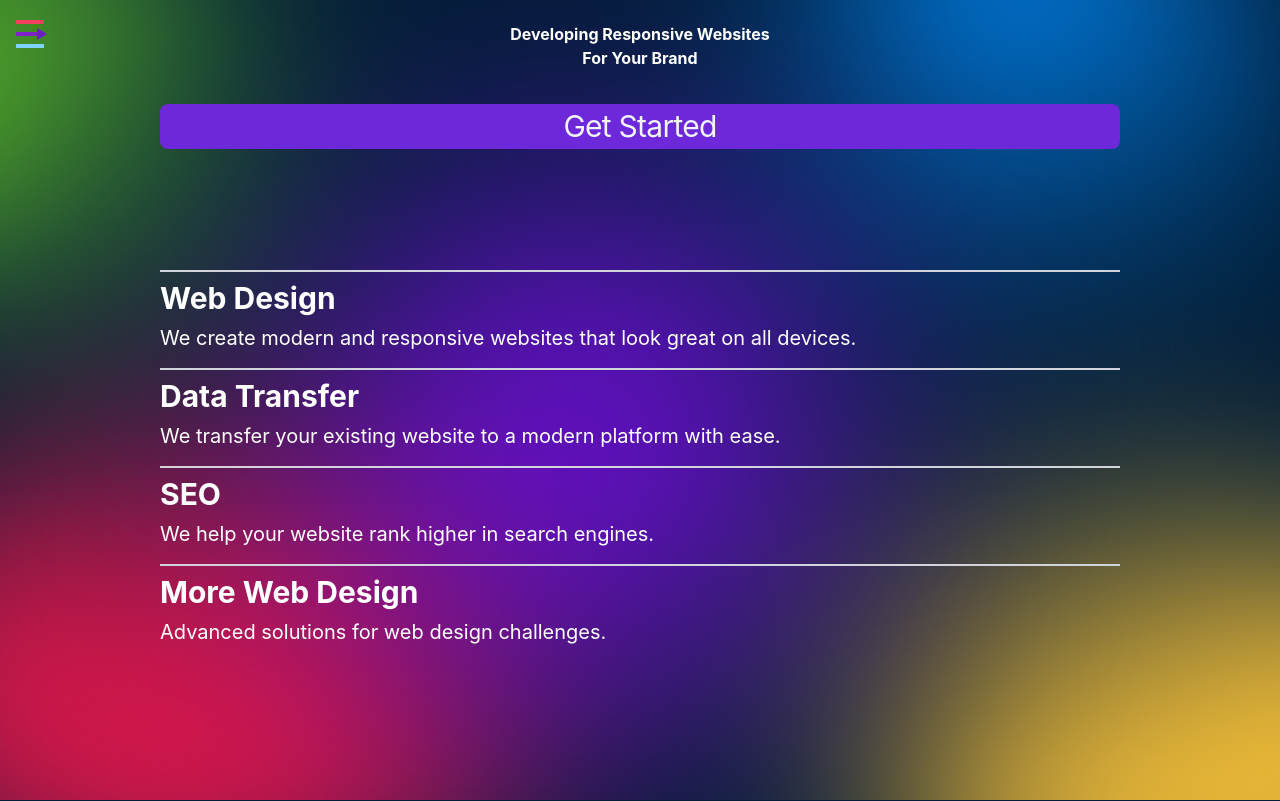
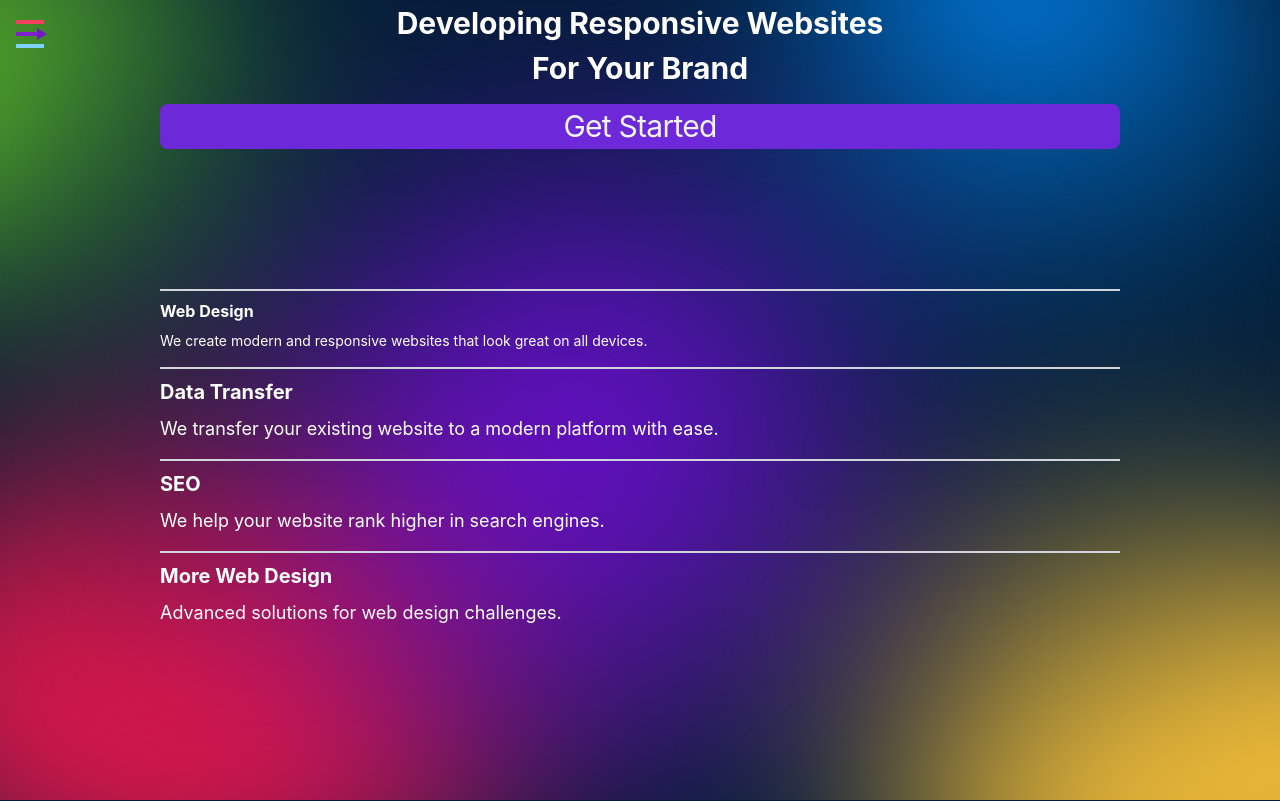
Before and after one commit to infinitepixel-dev/InfinitePixel-Main, a React (Vite) app: page / in a window 1280 px wide. Built offline with nearby package versions, Linux system fonts and the light colour scheme; grey boxes are pictures that could not be loaded.

Commit message:
Refactor responsive behavior and layout in heroPage.jsx and deviceConfig.jsx

```diff
--- a/src/components/pages/heroPage.jsx
+++ b/src/components/pages/heroPage.jsx
@@ -1,3 +1,4 @@
+/* eslint-disable no-unused-vars */
 // Hero - Page 1
 import { useState, useEffect, useRef } from "react";
 import "./heroPage.css";
@@ -59,9 +60,44 @@ function HeroPage() {
     return () => clearInterval(intervalId);
   }, []);
 
+  //NOTE - Device Layouts
+  //INFO Hero Container
+  const mobileHeroContainer = "";
+  const tabletHeroContainer = "";
+  const tabletXLHeroContainer = "";
+  const laptopHeroContainer = "";
+  const desktopHeroContainer = "";
+  const desktopXLHeroContainer = "";
+  //INFO Hero Title
+  const mobileHeroTitle =
+    "mobile:text-lg mobile:mt-0 mobile:mb-2 mobile:text-center mobile:self-center mobile:font-bold mobile:leading-normal mobile:tracking-normal";
+  const tabletHeroTitle =
+    "tablet:text-2xl tablet:mt-0 tablet:mb-2 tablet:text-center tablet:self-center tablet:font-bold tablet:leading-normal tablet:tracking-normal";
+  const tabletXLHeroTitle =
+    "tabletXL:text-3xl tabletXL:mt-0 tabletXL:mb-2 tabletXL:text-center tabletXL:self-center tabletXL:font-bold tabletXL:leading-normal tabletXL:tracking-normal";
+  const laptopHeroTitle = "";
+  const desktopHeroTitle = "";
+  const desktopXLHeroTitle = "";
+  //INFO Hero Get Started Button
+  const mobileGetStartedButton = "";
+  const tabletGetStartedButton = "";
+  const tabletXLGetStartedButton = "";
+  const laptopGetStartedButton = "";
+  const desktopGetStartedButton = "";
+  const desktopXLGetStartedButton = "";
+  //INFO Hero Services
+  const mobileHeroServices = "";
+  const tabletHeroServices = "";
+  const tabletXLHeroServices = "";
+  const laptopHeroServices = "";
+  const desktopHeroServices = "";
+  const desktopXLHeroServices = "";
+
   return (
     <>
-      <div className="relative overflow-hidden h-dvh overscroll-none">
+      <div
+        className={`relative overflow-hidden h-dvh overscroll-none ${mobileHeroContainer}`}
+      >
         {/*NOTE Background Colors */}
         {/* if in the container dislay the cursor otherwise fade it */}
         <DynamicComponentLoader
@@ -164,18 +200,21 @@ function HeroPage() {
           <div id="blur"></div>
         </>
 
+        {/*INFO Hero Container */}
         <div
           id="heroPageElement"
           className="z-10 grid w-full h-screen grid-cols-8 overflow-hidden grid-rows-8 column"
         >
-          {/* Add your rows and columns inside the sub-grid */}
+          {/*INFO Hero Title */}
           <>
-            <div className="col-span-6 col-start-2 px-1 mt-0 mb-2 text-md text-center self-center font-bold leading-normal tracking-normal">
+            <div
+              className={`col-span-6 col-start-2 px-1 mt-0 mb-2 text-md text-center self-center font-bold leading-normal tracking-normal ${mobileHeroTitle} ${tabletHeroTitle} ${tabletXLHeroTitle} ${laptopHeroTitle} ${desktopHeroTitle} ${desktopXLHeroTitle}`}
+            >
               Developing Responsive Websites
               <div className="row-start-2">For Your Brand</div>
             </div>
           </>
-          {/* Uses self-start and self-end to align within the cells*/}
+          {/*INFO Hero Get Started Button */}
           <>
             <a
               href="#paymentInformation"
@@ -185,14 +224,14 @@ function HeroPage() {
             </a>
 
             {/* SECTION Services */}
-            {/* section for Web Design, Data Transfer, SEO, and Web Design */}
+            {/*INFO Hero Services */}
             <div className="self-center col-span-6 col-start-2 row-start-5">
               <div className="col-start-1 mt-8 mb-4">
                 <hr className="w-full border-t-2 border-gray-300" />
                 <div className="mt-2 text-base font-bold leading-normal tracking-normal galaxyS23Ultra:mt-1 galaxyS23Ultra:text-xl sm:text-xl lg:text-3xl">
                   Web Design
                 </div>
-                <div className="mt-2 text-sm galaxyS23Ultra:text-sm sm:text-lg lg:text-xl">
+                <div className="mt-2 text-sm">
                   We create modern and responsive websites that look great on
                   all devices.
                 </div>
--- a/tailwind.config.js
+++ b/tailwind.config.js
@@ -3,19 +3,22 @@ export default {
   content: ["./index.html", "./src/**/*.{js,jsx,ts,tsx}"],
   theme: {
     screens: {
-      sm: "640px",
+      mobile: "320px",
+      // => @media (min-width: 320px) { ... }
+
+      tablet: "640px",
       // => @media (min-width: 640px) { ... }
 
-      md: "768px",
+      tabletXL: "768px",
       // => @media (min-width: 768px) { ... }
 
-      lg: "1024px",
+      laptop: "1024px",
       // => @media (min-width: 1024px) { ... }
 
-      xl: "1280px",
+      desktop: "1280px",
       // => @media (min-width: 1280px) { ... }
 
-      "2xl": "1536px",
+      desktopXL: "1535px",
       // => @media (min-width: 1536px) { ... }
     },
     extend: {
```
